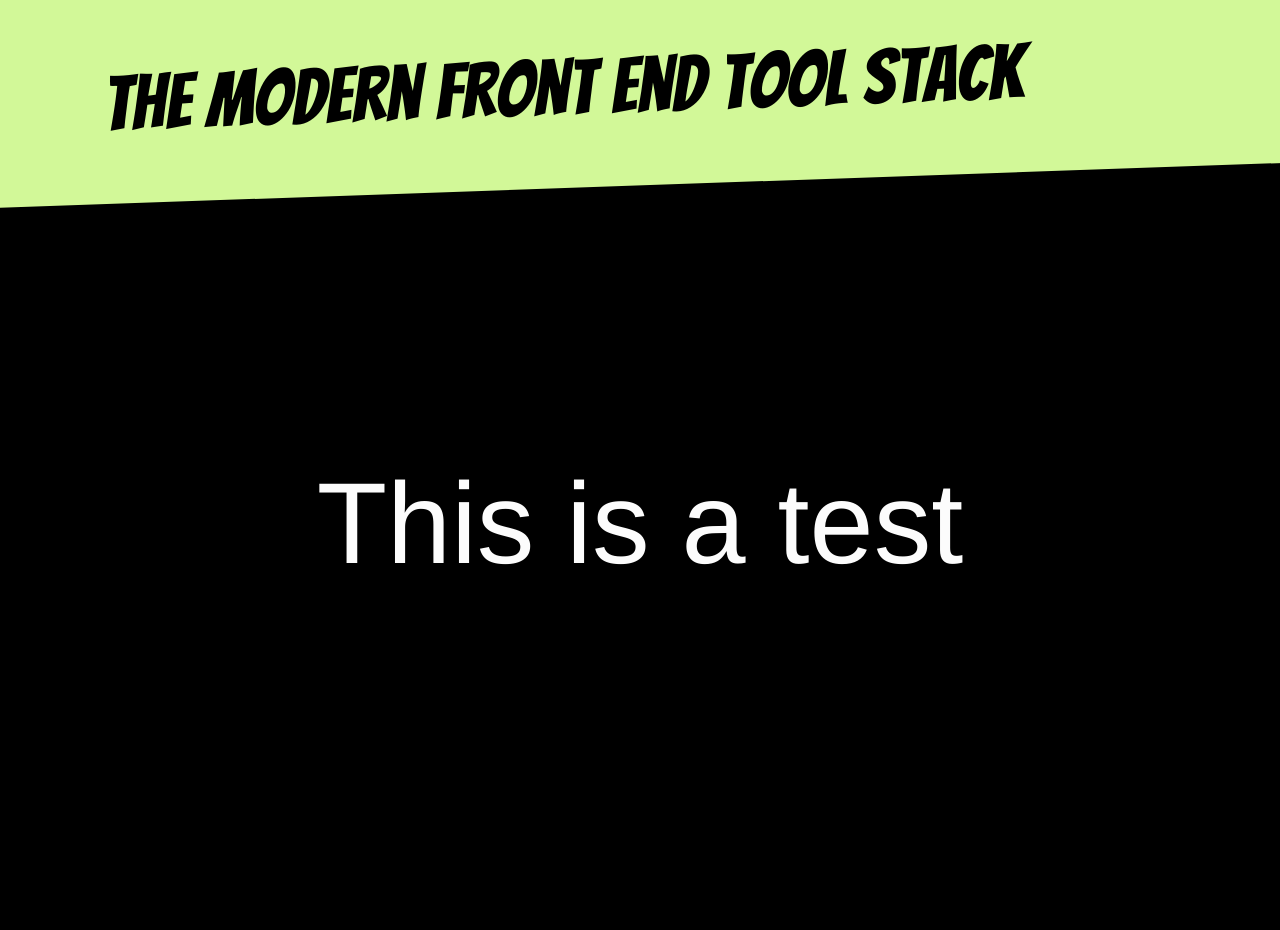
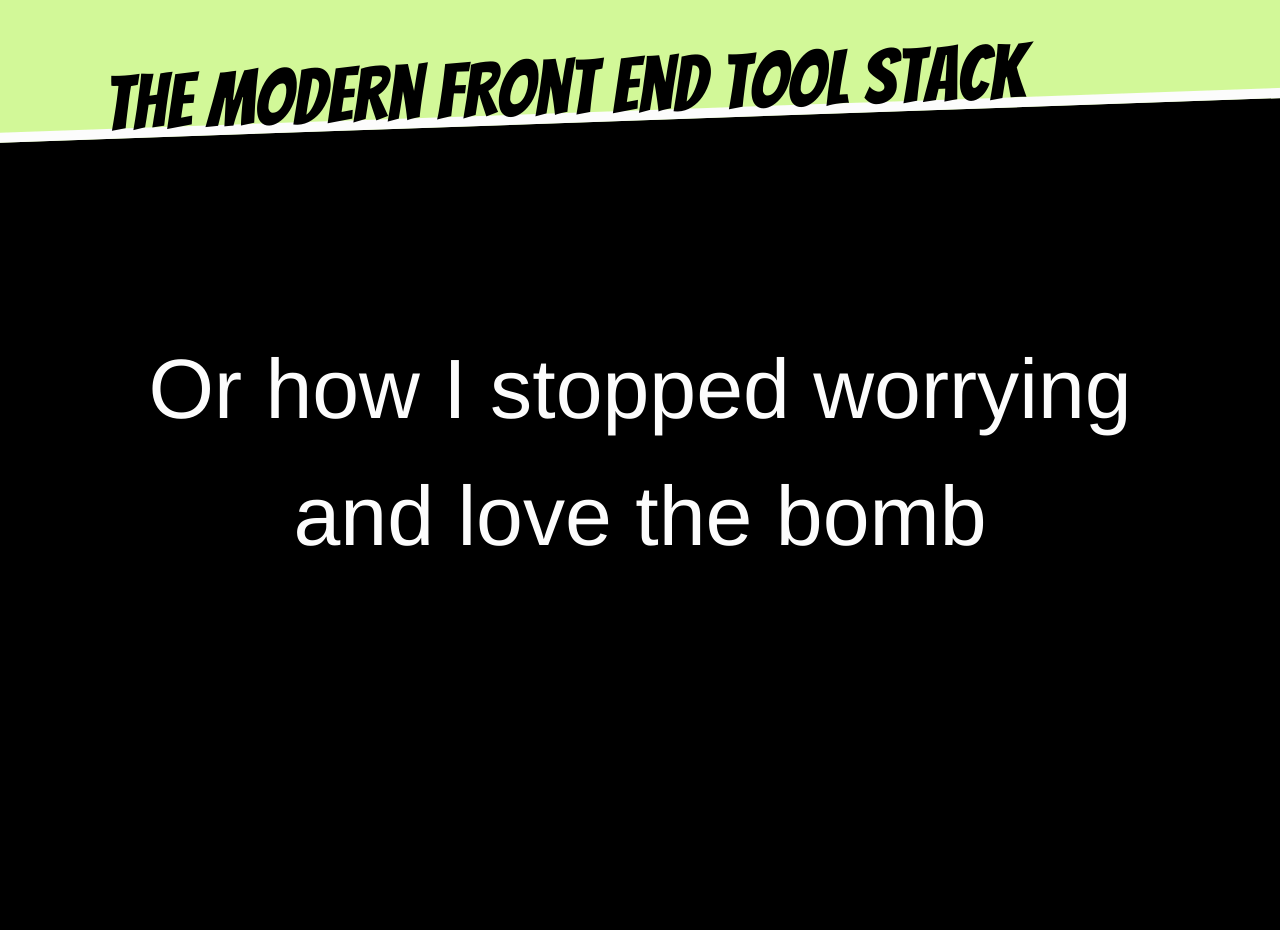
Before and after one commit to thjorth/thjorth.github.io, a Jekyll site: the page built from front-end-tooling/slide-00-the-modern-front-end-tool-stack.md, in a window 1280 px wide. Built offline with Jekyll 4.4.1, drawn with Linux system fonts in a browser that asks for light colours.

Commit message:
added some transitions and the reveal slide type.

```diff
--- a/_layouts/slide.html
+++ b/_layouts/slide.html
@@ -1,7 +1,7 @@
 ---
 layout: slide-master
 ---
-<div class="slide">
+<div class="slide {{ page.type }}">
 
   {% if page.title %}
     <header class="slide-header">
--- a/assets/js/slides.js
+++ b/assets/js/slides.js
@@ -4,14 +4,17 @@
 		next = document.querySelector("#next"),
 		dir = document.location.pathname.replace(/[^\/]+$/, ""),
 		siblingPages,
-		next;
+		next,
+		reveal = [];
 
 	document.addEventListener("keydown", function (e) {
 		console.log("keydown:");
 		console.log(e);
 		if (e.keyCode === 32) {
 			e.preventDefault();
-			if (next && next.url) {
+			if (reveal.length > 0) {
+				showNextHiddenElm();
+			} else if (next && next.url) {
 				document.location.pathname = next.url;
 			}
 		} else if (e.keyCode === 36) {
@@ -32,6 +35,21 @@
 		return previousValue;
 	}, undefined);
 
+	if (document.querySelector(".slide.reveal")) {
+		var domElms = document.querySelectorAll(".slide-content > *");
+		for (var i = 0; i < domElms.length; i++) {
+			reveal.push(domElms[i]);
+		}
+		setTimeout(function () {
+			showNextHiddenElm();
+		}, 250);
+	}
+
+	function showNextHiddenElm() {
+		var firstElm = reveal.shift();
+		firstElm.style.opacity = "1.0";
+	}
+
 	console.log(siblingPages);
 	console.log(next);
 })();
--- a/css/slides.scss
+++ b/css/slides.scss
@@ -36,13 +36,19 @@ body {
 	font-size: 3vw;
 	transform: rotate(-2deg);
 	margin: -5vh -2vw 0;
-	padding: 8vh 10vw 3vh;
+	padding: 8vh 10vw 0;
 	color: $color5;
 	position: absolute;
 	top: 0;
 	left: 0;
 	width: 110vw;
 	background: $color2;
+
+	border-bottom: solid 10px $color1;
+
+	.slide-title {
+		margin-bottom: -0.43em;
+	}
 }
 
 
@@ -60,6 +66,11 @@ body {
 	&.no-header {
 		padding-top: 10vh;
 	}
+
+	.reveal & > * {
+		opacity: 0;
+		transition: all 0.5s ease-in-out;
+	}
 }
 
 h1 { font-size: 2em; }
--- a/front-end-tooling/slide-00-the-modern-front-end-tool-stack.md
+++ b/front-end-tooling/slide-00-the-modern-front-end-tool-stack.md
@@ -1,5 +1,8 @@
 ---
 title: The modern front end tool stack
+type: reveal
 ---
 
-## This is a test
+### Or how I stopped worrying and love the bomb
+
+### eh, CSS, I mean
```
